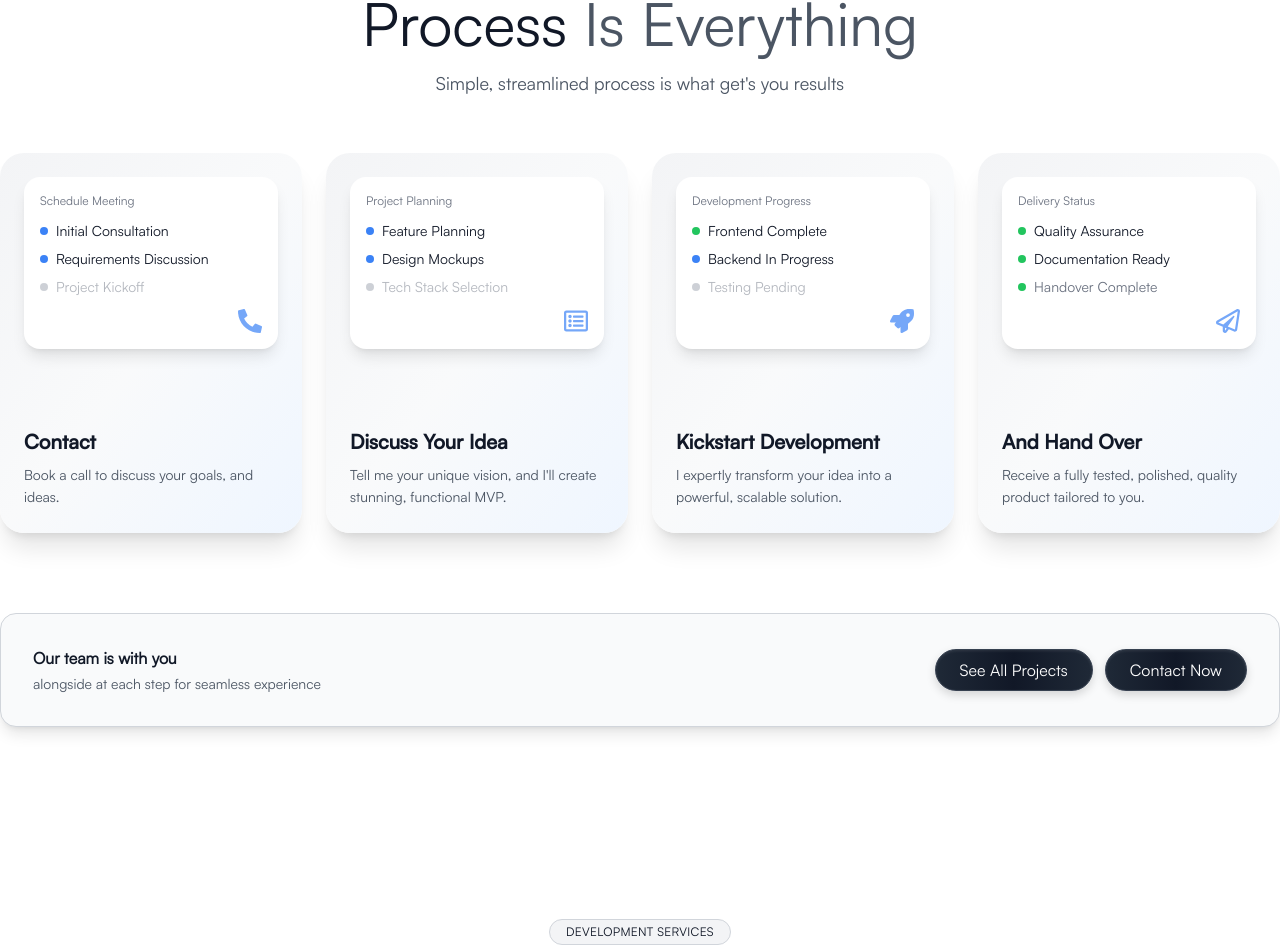
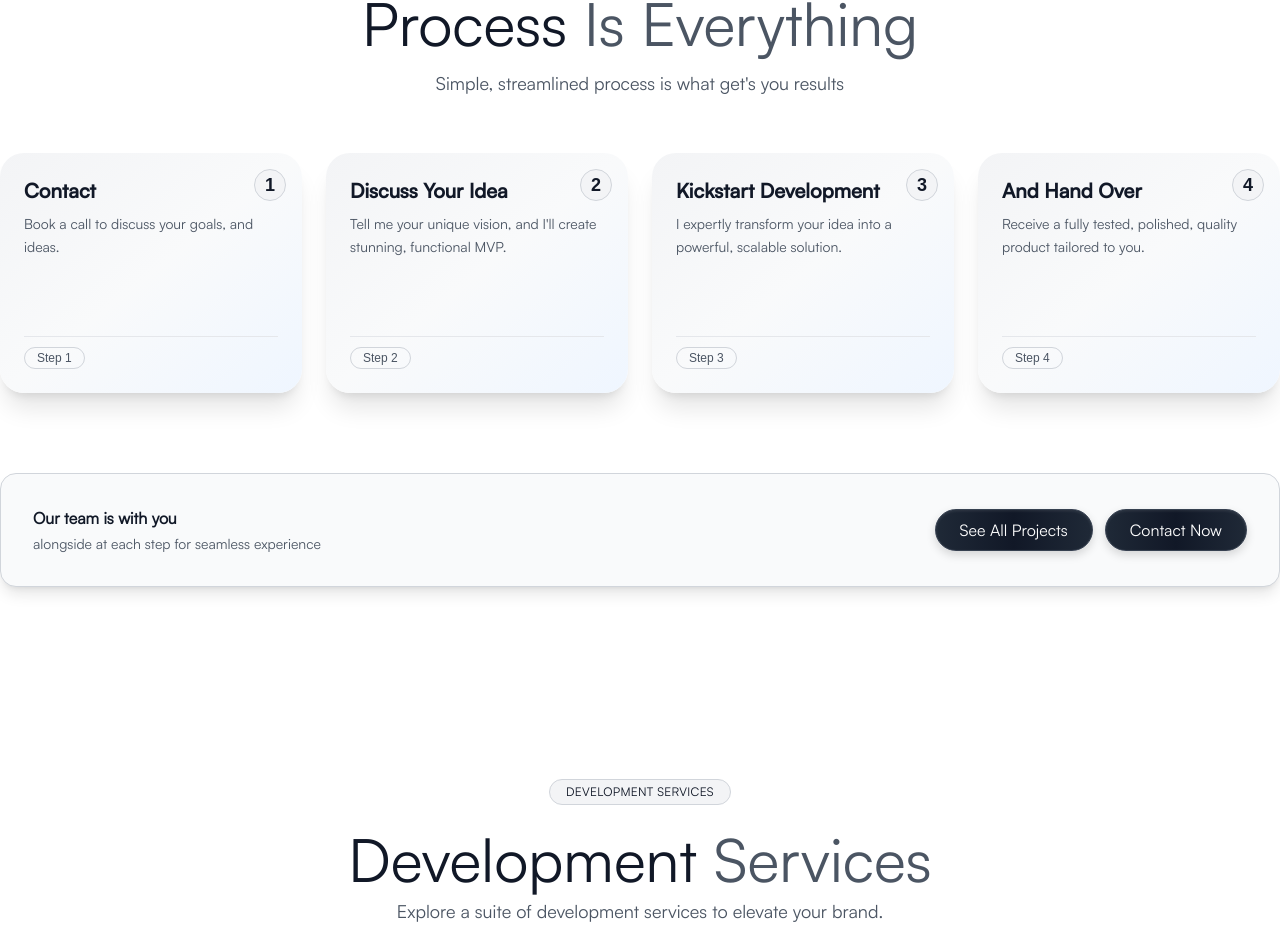
Before and after one commit to collabanubhav-pixel/mvpstudio, a Next.js app: page / in a window 1280 px wide. Shown: the part 1719-2669 px from the top of the page. Built offline with nearby package versions, Linux system fonts and the light colour scheme; what tailwindcss-intersect, tailwindcss-motion would draw is missing.

Commit message:
Updated ProcessSection.tsx

```diff
--- a/components/marketing/ProcessSection.tsx
+++ b/components/marketing/ProcessSection.tsx
@@ -1,114 +1,25 @@
-import { FaRegListAlt, FaRocket, FaRegPaperPlane, FaPhoneAlt } from 'react-icons/fa';
 import Link from "next/link";
 
 const steps = [
   {
-    icon: <FaPhoneAlt className="w-5 h-5 text-blue-500" />,
     title: 'Contact',
     description: 'Book a call to discuss your goals, and ideas.',
-    mockup: (
-      <div className="w-full bg-white rounded-2xl p-4 shadow-lg">
-        <div className="text-xs text-gray-500 mb-3 font-medium" style={{ fontFamily: 'Satoshi-Regular, sans-serif' }}>Schedule Meeting</div>
-        <div className="space-y-2">
-          <div className="flex items-center gap-2">
-            <div className="w-2 h-2 rounded-full bg-blue-500"></div>
-            <div className="text-sm text-gray-900 font-medium" style={{ fontFamily: 'Satoshi-Regular, sans-serif' }}>Initial Consultation</div>
-          </div>
-          <div className="flex items-center gap-2">
-            <div className="w-2 h-2 rounded-full bg-blue-500"></div>
-            <div className="text-sm text-gray-900 font-medium" style={{ fontFamily: 'Satoshi-Regular, sans-serif' }}>Requirements Discussion</div>
-          </div>
-          <div className="flex items-center gap-2 opacity-50">
-            <div className="w-2 h-2 rounded-full bg-gray-400"></div>
-            <div className="text-sm text-gray-500" style={{ fontFamily: 'Satoshi-Regular, sans-serif' }}>Project Kickoff</div>
-          </div>
-        </div>
-        <div className="mt-3 flex justify-end">
-          <FaPhoneAlt className="w-6 h-6 text-blue-500 opacity-70" />
-        </div>
-      </div>
-    ),
+    step: 'Step 1',
   },
   {
-    icon: <FaRegListAlt className="w-5 h-5 text-blue-500" />,
     title: 'Discuss Your Idea',
     description: "Tell me your unique vision, and I'll create stunning, functional MVP.",
-    mockup: (
-      <div className="w-full bg-white rounded-2xl p-4 shadow-lg">
-        <div className="text-xs text-gray-500 mb-3 font-medium" style={{ fontFamily: 'Satoshi-Regular, sans-serif' }}>Project Planning</div>
-        <div className="space-y-2">
-          <div className="flex items-center gap-2">
-            <div className="w-2 h-2 rounded-full bg-blue-500"></div>
-            <div className="text-sm text-gray-900 font-medium" style={{ fontFamily: 'Satoshi-Regular, sans-serif' }}>Feature Planning</div>
-          </div>
-          <div className="flex items-center gap-2">
-            <div className="w-2 h-2 rounded-full bg-blue-500"></div>
-            <div className="text-sm text-gray-900 font-medium" style={{ fontFamily: 'Satoshi-Regular, sans-serif' }}>Design Mockups</div>
-          </div>
-          <div className="flex items-center gap-2 opacity-50">
-            <div className="w-2 h-2 rounded-full bg-gray-400"></div>
-            <div className="text-sm text-gray-500" style={{ fontFamily: 'Satoshi-Regular, sans-serif' }}>Tech Stack Selection</div>
-          </div>
-        </div>
-        <div className="mt-3 flex justify-end">
-          <FaRegListAlt className="w-6 h-6 text-blue-500 opacity-70" />
-        </div>
-      </div>
-    ),
+    step: 'Step 2',
   },
   {
-    icon: <FaRocket className="w-5 h-5 text-blue-500" />,
     title: 'Kickstart Development',
     description: 'I expertly transform your idea into a powerful, scalable solution.',
-    mockup: (
-      <div className="w-full bg-white rounded-2xl p-4 shadow-lg">
-        <div className="text-xs text-gray-500 mb-3 font-medium" style={{ fontFamily: 'Satoshi-Regular, sans-serif' }}>Development Progress</div>
-        <div className="space-y-2">
-          <div className="flex items-center gap-2">
-            <div className="w-2 h-2 rounded-full bg-green-500"></div>
-            <div className="text-sm text-gray-900 font-medium" style={{ fontFamily: 'Satoshi-Regular, sans-serif' }}>Frontend Complete</div>
-          </div>
-          <div className="flex items-center gap-2">
-            <div className="w-2 h-2 rounded-full bg-blue-500"></div>
-            <div className="text-sm text-gray-900 font-medium" style={{ fontFamily: 'Satoshi-Regular, sans-serif' }}>Backend In Progress</div>
-          </div>
-          <div className="flex items-center gap-2 opacity-50">
-            <div className="w-2 h-2 rounded-full bg-gray-400"></div>
-            <div className="text-sm text-gray-500" style={{ fontFamily: 'Satoshi-Regular, sans-serif' }}>Testing Pending</div>
-          </div>
-        </div>
-        <div className="mt-3 flex justify-end">
-          <FaRocket className="w-6 h-6 text-blue-500 opacity-70" />
-        </div>
-      </div>
-    ),
+    step: 'Step 3',
   },
   {
-    icon: <FaRegPaperPlane className="w-5 h-5 text-blue-500" />,
     title: 'And Hand Over',
     description: 'Receive a fully tested, polished, quality product tailored to you.',
-    mockup: (
-      <div className="w-full bg-white rounded-2xl p-4 shadow-lg">
-        <div className="text-xs text-gray-500 mb-3 font-medium" style={{ fontFamily: 'Satoshi-Regular, sans-serif' }}>Delivery Status</div>
-        <div className="space-y-2">
-          <div className="flex items-center gap-2">
-            <div className="w-2 h-2 rounded-full bg-green-500"></div>
-            <div className="text-sm text-gray-900 font-medium" style={{ fontFamily: 'Satoshi-Regular, sans-serif' }}>Quality Assurance</div>
-          </div>
-          <div className="flex items-center gap-2">
-            <div className="w-2 h-2 rounded-full bg-green-500"></div>
-            <div className="text-sm text-gray-900 font-medium" style={{ fontFamily: 'Satoshi-Regular, sans-serif' }}>Documentation Ready</div>
-          </div>
-          <div className="flex items-center gap-2">
-            <div className="w-2 h-2 rounded-full bg-green-500"></div>
-            <div className="text-sm text-gray-500" style={{ fontFamily: 'Satoshi-Regular, sans-serif' }}>Handover Complete</div>
-          </div>
-        </div>
-        <div className="mt-3 flex justify-end">
-          <FaRegPaperPlane className="w-6 h-6 text-blue-500 opacity-70" />
-        </div>
-      </div>
-    ),
+    step: 'Step 4',
   },
 ];
 
@@ -133,21 +44,26 @@ export default function ProcessSection() {
           {steps.map((step, idx) => (
             <div
               key={idx}
-              className="relative rounded-3xl p-6 flex flex-col min-h-[380px] bg-gradient-to-br from-gray-100 via-gray-50 to-blue-50 shadow-xl"
+              className="relative rounded-3xl p-6 flex flex-col justify-between min-h-[240px] bg-gradient-to-br from-gray-100 via-gray-50 to-blue-50 shadow-xl"
             >
-              {/* Mockup Preview */}
-              <div className="mb-6 transform hover:scale-[1.02] transition-transform duration-300">
-                {step.mockup}
-              </div>
+              <span className="absolute top-4 right-4 w-8 h-8 flex items-center justify-center rounded-full bg-gray-100 border border-gray-300 text-gray-900 text-lg font-bold">
+                {idx + 1}
+              </span>
 
-              {/* Content */}
-              <div className="mt-auto">
+              <div className="mb-4">
                 <h3 className="text-gray-900 text-xl font-bold mb-2" style={{ fontFamily: 'Satoshi-Medium, sans-serif' }}>
                   {step.title}
                 </h3>
                 <p className="text-gray-600 text-sm leading-relaxed" style={{ fontFamily: 'Satoshi-Regular, sans-serif' }}>
                   {step.description}
                 </p>
+              </div>
+
+              <div className="mt-auto">
+                <hr className="border-t border-gray-200 mb-2" />
+                <span className="inline-block px-3 py-0.5 rounded-full border border-gray-300 text-xs text-gray-600">
+                  {step.step}
+                </span>
               </div>
             </div>
           ))}
```
